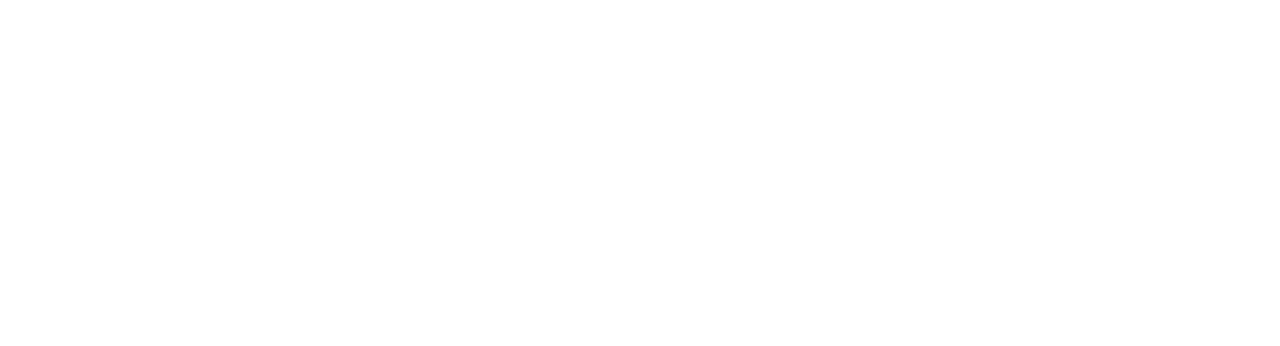
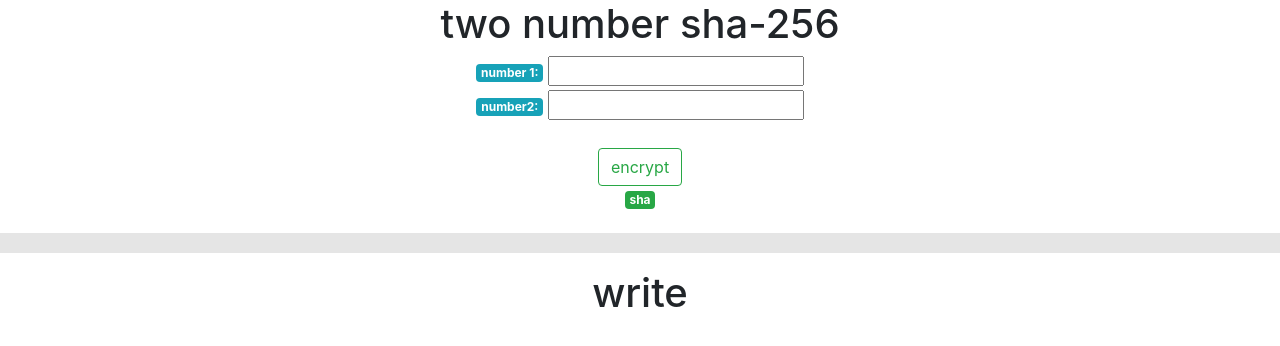
Before and after one commit to web-team-99/hw1, a plain HTML site: page front/index.html in a window 1280 px wide. Drawn offline with nearby package versions, Linux system fonts and the light colour scheme.

Commit message:
first version of html added

```diff
--- a/front/index.html
+++ b/front/index.html
@@ -1,15 +1,45 @@
 <!DOCTYPE html>
-<html>
-<head>
-    <meta charset='utf-8'>
-    <meta http-equiv='X-UA-Compatible' content='IE=edge'>
-    <title>Page Title</title>
-    <meta name='viewport' content='width=device-width, initial-scale=1'>
-    <link rel='stylesheet' type='text/css' media='screen' href='main.css'>
-    <link rel="stylesheet" href="https://cdn.jsdelivr.net/npm/bootstrap@4.5.3/dist/css/bootstrap.min.css" integrity="sha384-TX8t27EcRE3e/ihU7zmQxVncDAy5uIKz4rEkgIXeMed4M0jlfIDPvg6uqKI2xXr2" crossorigin="anonymous">
-    <script src='main.js'></script>
-</head>
-<body>
+<html lang="en">
+  <head>
+    <meta charset="UTF-8" />
+    <title>HW1</title>
+    <link rel="stylesheet" href="main.css" />
+    <link
+      rel="stylesheet"
+      href="https://maxcdn.bootstrapcdn.com/bootstrap/4.0.0/css/bootstrap.min.css"
+      integrity="sha384-Gn5384xqQ1aoWXA+058RXPxPg6fy4IWvTNh0E263XmFcJlSAwiGgFAW/dAiS6JXm"
+      crossorigin="anonymous"
+    />
+  </head>
 
-</body>
+  <body>
+    <div>
+      <div class="add-numbers">
+        <h1>two number sha-256</h1>
+
+        <div class="number-input">
+          <h5 class="num badge badge-info">number 1:</h5>
+          <input type="number" class="inp" id="num1" />
+        </div>
+
+        <div class="number-input">
+          <h5 class="num badge badge-info">number2:</h5>
+          <input type="number" class="inp" id="num2" />
+        </div>
+
+        <br />
+        <button type="button" class="btn btn-outline-success" id="enc-button">
+          encrypt
+        </button>
+        <br />
+        <h3 class="badge badge-success" id="sha-error">sha</h3>
+      </div>
+
+      <hr style="border-width: 20px; color: black" />
+
+      <div>
+        <h1>write</h1>
+      </div>
+    </div>
+  </body>
 </html>
--- a/front/main.css
+++ b/front/main.css
@@ -0,0 +1,11 @@
+* {
+  text-align: center;
+}
+
+.num {
+  display: inline-block;
+}
+
+.inp {
+  display: inline-block;
+}
```
